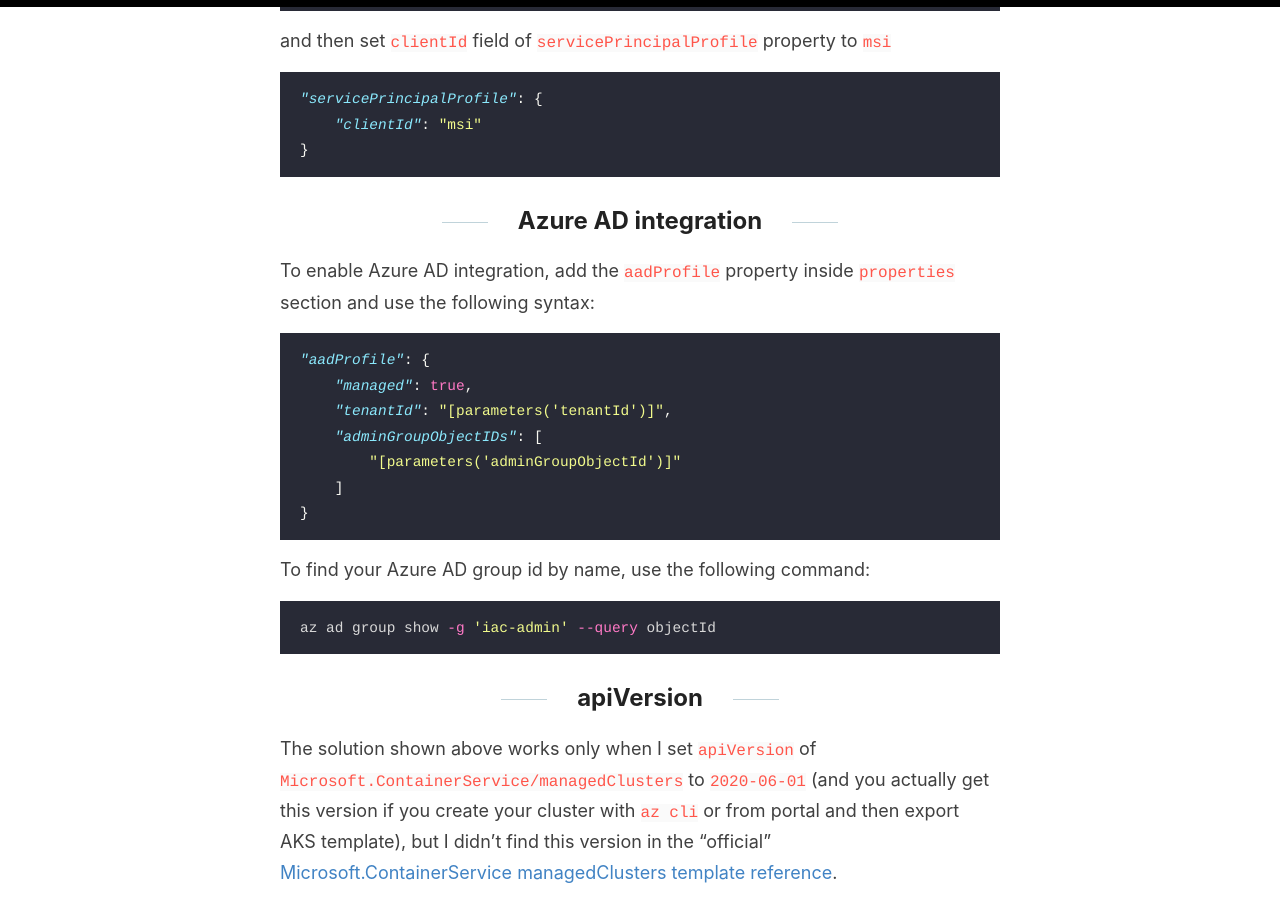
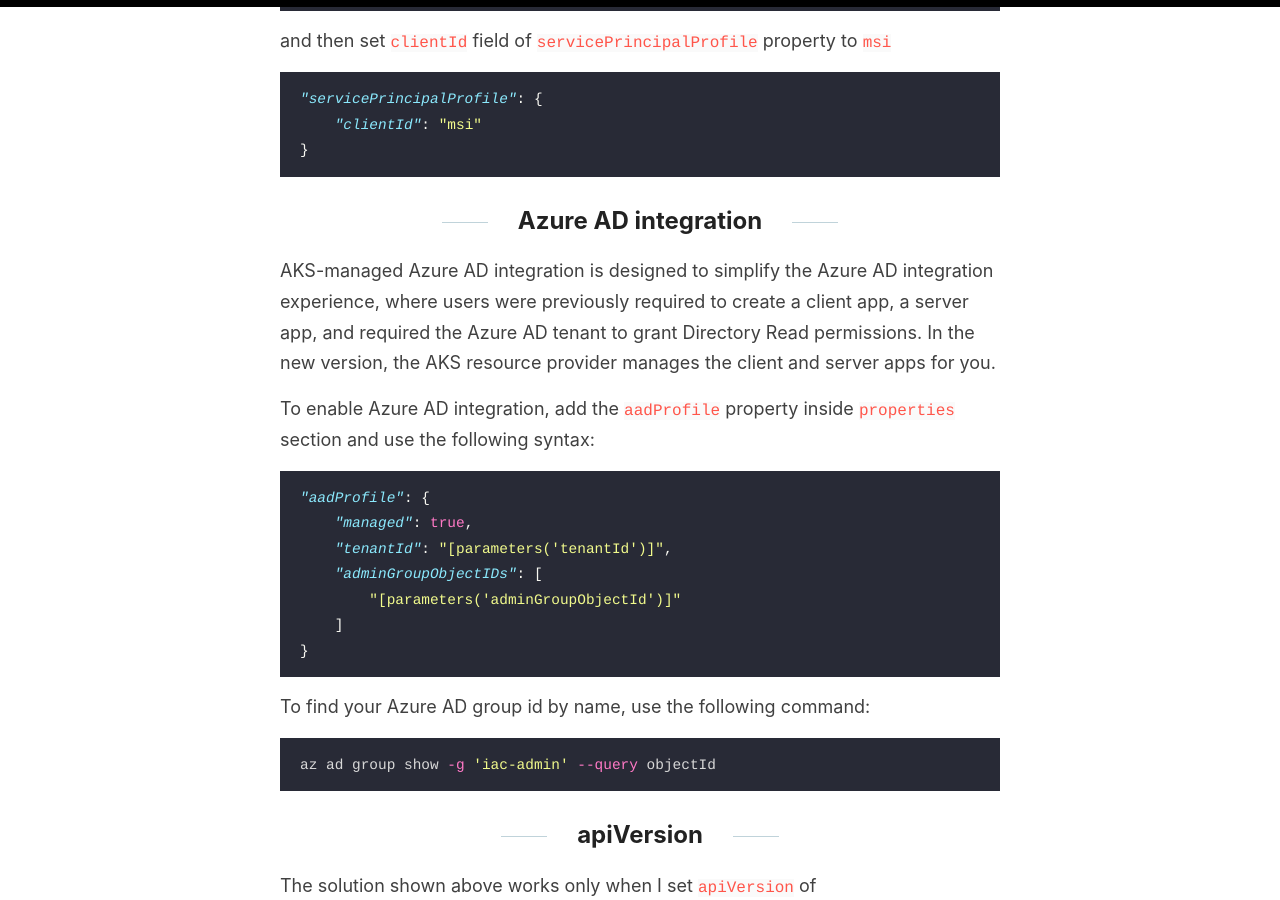
Before and after one commit to evgenyb/evgenyb.github.io, a Jekyll site: the page built from _posts/2020-08-05-aks-with-managed-identity-and-managed-aad-integration.md, in a window 1280 px wide and 900 px high, scrolled down 1755 px. Built offline with Jekyll 4.4.1, drawn with Linux system fonts in a browser that asks for light colours.

Commit message:
Cleaning up content

````diff
--- a/_posts/2020-08-05-aks-with-managed-identity-and-managed-aad-integration.md
+++ b/_posts/2020-08-05-aks-with-managed-identity-and-managed-aad-integration.md
@@ -53,6 +53,8 @@
 
 ## Azure AD integration
 
+AKS-managed Azure AD integration is designed to simplify the Azure AD integration experience, where users were previously required to create a client app, a server app, and required the Azure AD tenant to grant Directory Read permissions. In the new version, the AKS resource provider manages the client and server apps for you.
+
 To enable Azure AD integration, add the `aadProfile` property inside `properties` section and use the following syntax:
 
 ```json
````
